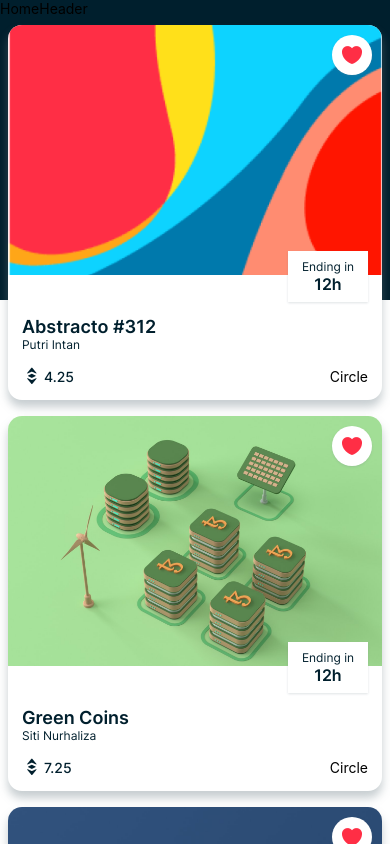
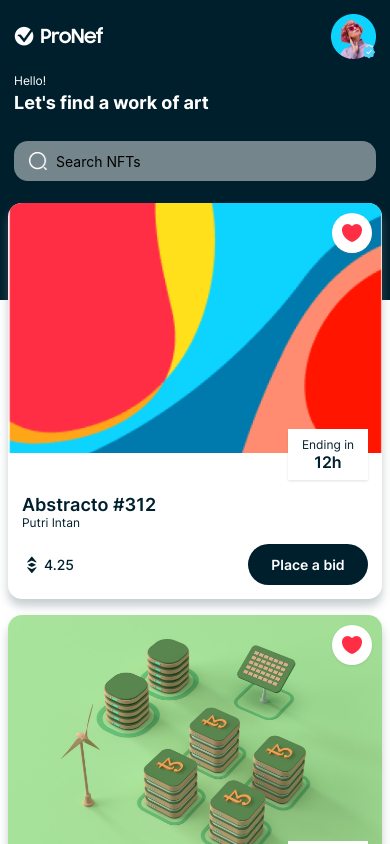
Before and after one commit to FedericoPontoriero/marketplace-reactNative, a React Native app: screen /Home in a window 390 px wide. Shown: the top 844 px of the page. Built offline with nearby package versions, Linux system fonts and the light colour scheme.

Commit message:
added HomeHeader component

```diff
--- a/components/Button.js
+++ b/components/Button.js
@@ -26,10 +26,26 @@
 	);
 };
 
-export const RectButton = () => {
+export const RectButton = ({ minWidth, fontSize, handlePress, ...props }) => {
 	return (
-		<View>
-			<Text>Circle</Text>
-		</View>
+		<TouchableOpacity
+			style={{
+				backgroundColor: COLORS.primary,
+				borderRadius: SIZES.extraLarge,
+				minWidth: minWidth,
+				padding: SIZES.small,
+				...props,
+			}}
+			onPress={handlePress}>
+			<Text
+				style={{
+					fontFamily: FONTS.semiBold,
+					fontSize: fontSize,
+					color: COLORS.white,
+					textAlign: 'center',
+				}}>
+				Place a bid
+			</Text>
+		</TouchableOpacity>
 	);
 };
--- a/components/HomeHeader.js
+++ b/components/HomeHeader.js
@@ -1,10 +1,84 @@
-import { View, Text } from 'react-native';
-import React from 'react';
+import { View, Text, Image, TextInput } from 'react-native';
+import { COLORS, FONTS, SIZES, assets } from '../constants';
 
-const HomeHeader = () => {
+const HomeHeader = ({ onSearch }) => {
 	return (
-		<View>
-			<Text>HomeHeader</Text>
+		<View
+			style={{
+				backgroundColor: COLORS.primary,
+				padding: SIZES.font,
+			}}>
+			<View
+				style={{
+					flexDirection: 'row',
+					justifyContent: 'space-between',
+					alignItems: 'center',
+				}}>
+				<Image
+					source={assets.logo}
+					resizeMode='contain'
+					style={{ width: 90, height: 25 }}
+				/>
+				<View style={{ width: 45, height: 45 }}>
+					<Image
+						source={assets.person01}
+						resizeMode='contain'
+						style={{ width: '100%', height: '100%' }}
+					/>
+					<Image
+						source={assets.badge}
+						resizeMode='contain'
+						style={{
+							position: 'absolute',
+							width: 15,
+							height: 15,
+							bottom: 0,
+							right: 0,
+						}}
+					/>
+				</View>
+			</View>
+			<View style={{ marginVertical: SIZES.font }}>
+				<Text
+					style={{
+						fontFamily: FONTS.regular,
+						fontSize: SIZES.small,
+						color: COLORS.white,
+					}}>
+					Hello!
+				</Text>
+				<Text
+					style={{
+						fontFamily: FONTS.bold,
+						fontSize: SIZES.large,
+						color: COLORS.white,
+						marginTop: SIZES.base / 2,
+					}}>
+					Let's find a work of art
+				</Text>
+			</View>
+			<View style={{ marginTop: SIZES.font }}>
+				<View
+					style={{
+						width: '100%',
+						borderRadius: SIZES.font,
+						backgroundColor: COLORS.gray,
+						flexDirection: 'row',
+						alignItems: 'center',
+						paddingHorizontal: SIZES.font,
+						paddingVertical: SIZES.small - 2,
+					}}>
+					<Image
+						source={assets.search}
+						resizeMode='contain'
+						style={{ width: 20, height: 20, marginRight: SIZES.base }}
+					/>
+					<TextInput
+						placeholder='Search NFTs'
+						style={{ flex: 1 }}
+						onChangeText={onSearch}></TextInput>
+				</View>
+			</View>
 		</View>
 	);
 };
```
